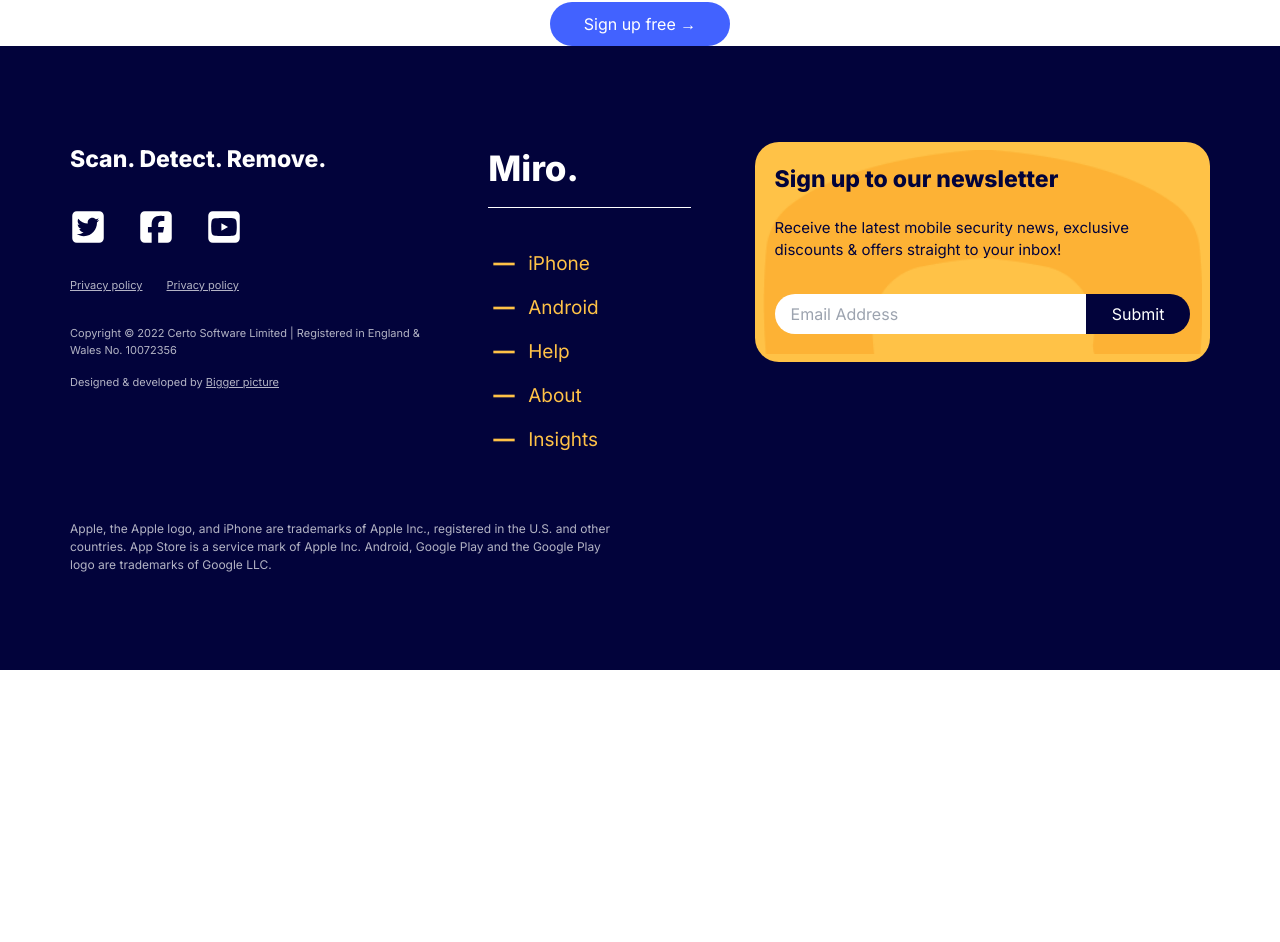
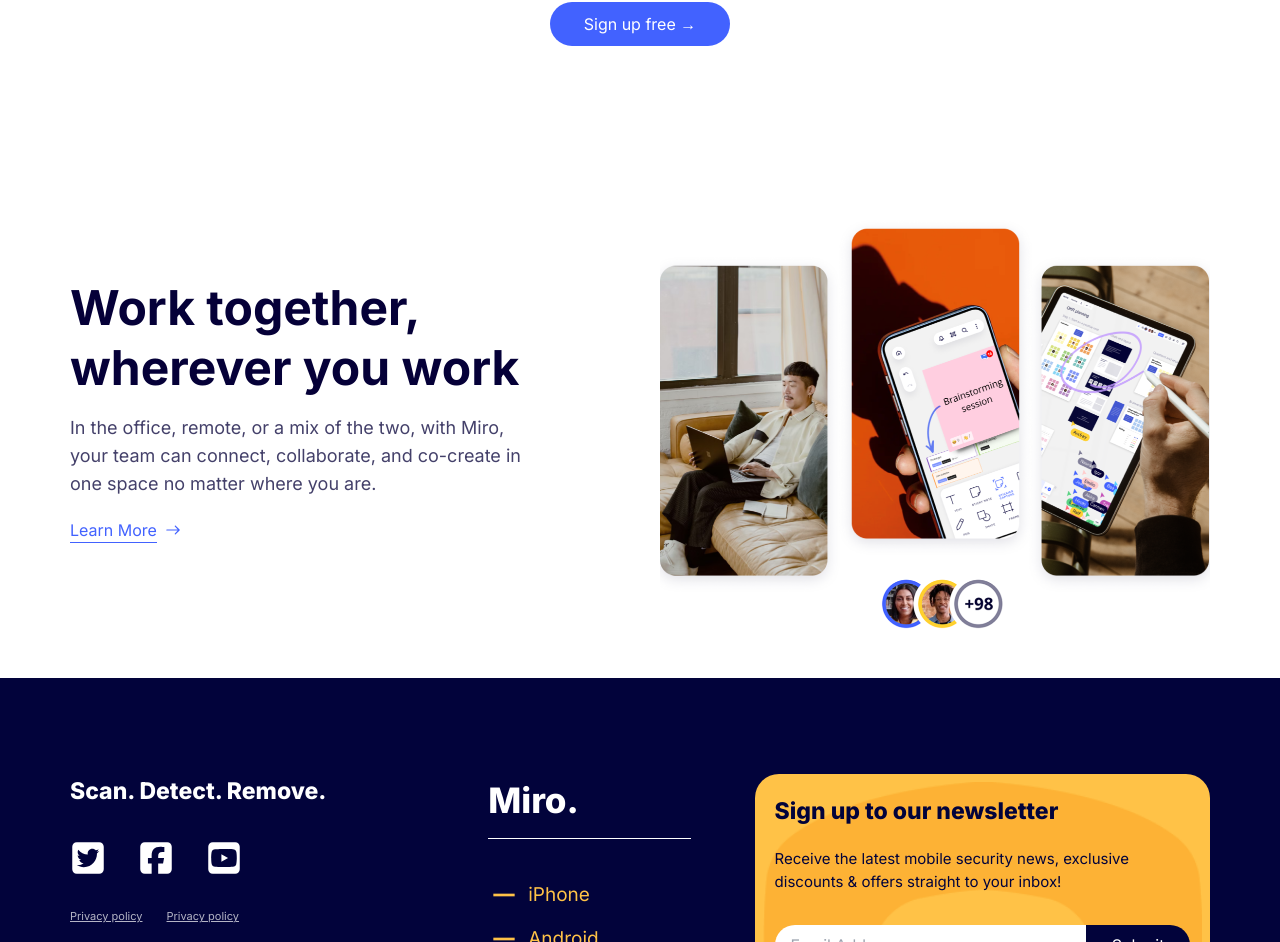
Before and after one commit to maruf-hossain-munna/miro, a Next.js app: page / in a window 1280 px wide. Shown: the part 1218-2160 px from the top of the page. Before the commit the page ends 1888 px from the top, so only its background shows below. Built offline with nearby package versions, Linux system fonts and the light colour scheme.

Commit message:
work together section doen

```diff
--- a/app/page.tsx
+++ b/app/page.tsx
@@ -2,6 +2,7 @@
 import Collaborate from "@/components/ui/Collaborate";
 import HeroArea from "@/components/ui/HeroArea";
 import TrustedUsers from "@/components/ui/TrustedUsers";
+import WorkTogether from "@/components/ui/WorkTogether";
 
 export default function Home() {
   return (
@@ -10,6 +11,7 @@
         <HeroArea />
         {/* <TrustedUsers /> */}
         <Collaborate />
+        <WorkTogether />
       </Container>
     </div>
   );
--- /dev/null
+++ b/components/ui/WorkTogether.tsx
@@ -0,0 +1,32 @@
+import Image from "next/image";
+import Link from "next/link";
+import { IoIosArrowRoundForward } from "react-icons/io";
+
+export default function WorkTogether() {
+    return (
+        <div className="mt-24 flex flex-col md:flex-row items-center justify-between gap-0 lg:gap-12">
+            <div className="w-full md:w-[45%] pr-0 lg:pr-10">
+                <h3 className="text-base-black text-[35px] lg:text-[48px] font-bold leading-tight">
+                    Work together, wherever you work
+                </h3>
+                <p className="text-dark-gray/75 text-[13px] lg:text-lg my-4">
+                    In the office, remote, or a mix of the two, with Miro, your team can connect, collaborate, and co-create in one space no matter where you are.
+                </p>
+
+                <Link href='' className="text-sky-blue flex items-center gap-1 mt-5">
+                    <span className="border-b-[1px] border-b-sky-blue">Learn More</span>
+                    <IoIosArrowRoundForward size={24} />
+                </Link>
+            </div>
+
+            <div className="w-full md:w-[50%] flex justify-normal md:justify-end">
+                <Image
+                    src='/images/hybridwork.png'
+                    alt="Hybrid work"
+                    width={550}
+                    height={534}
+                />
+            </div>
+        </div>
+    )
+}
```
Also changed, not shown: public/images/hybridwork.png (added).
